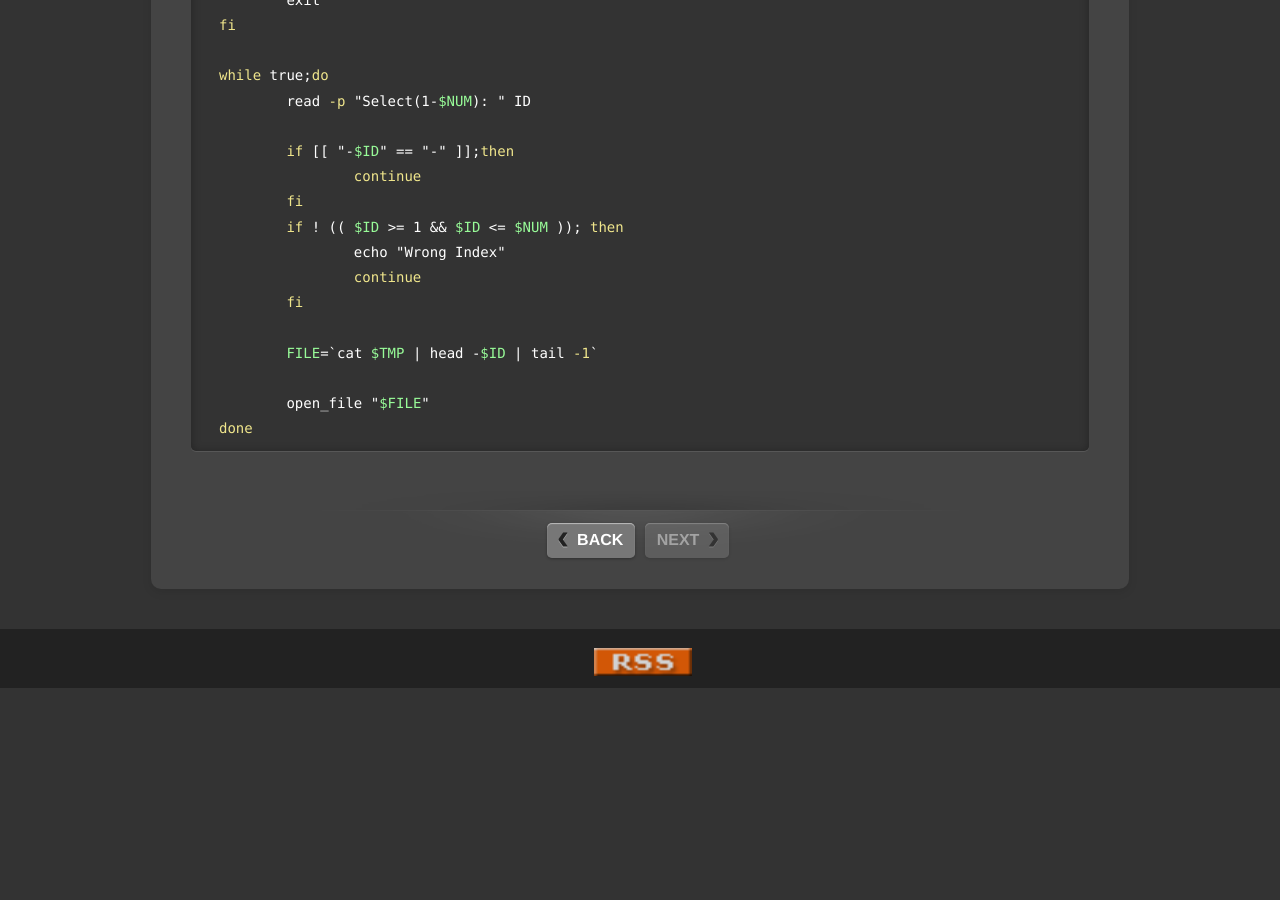
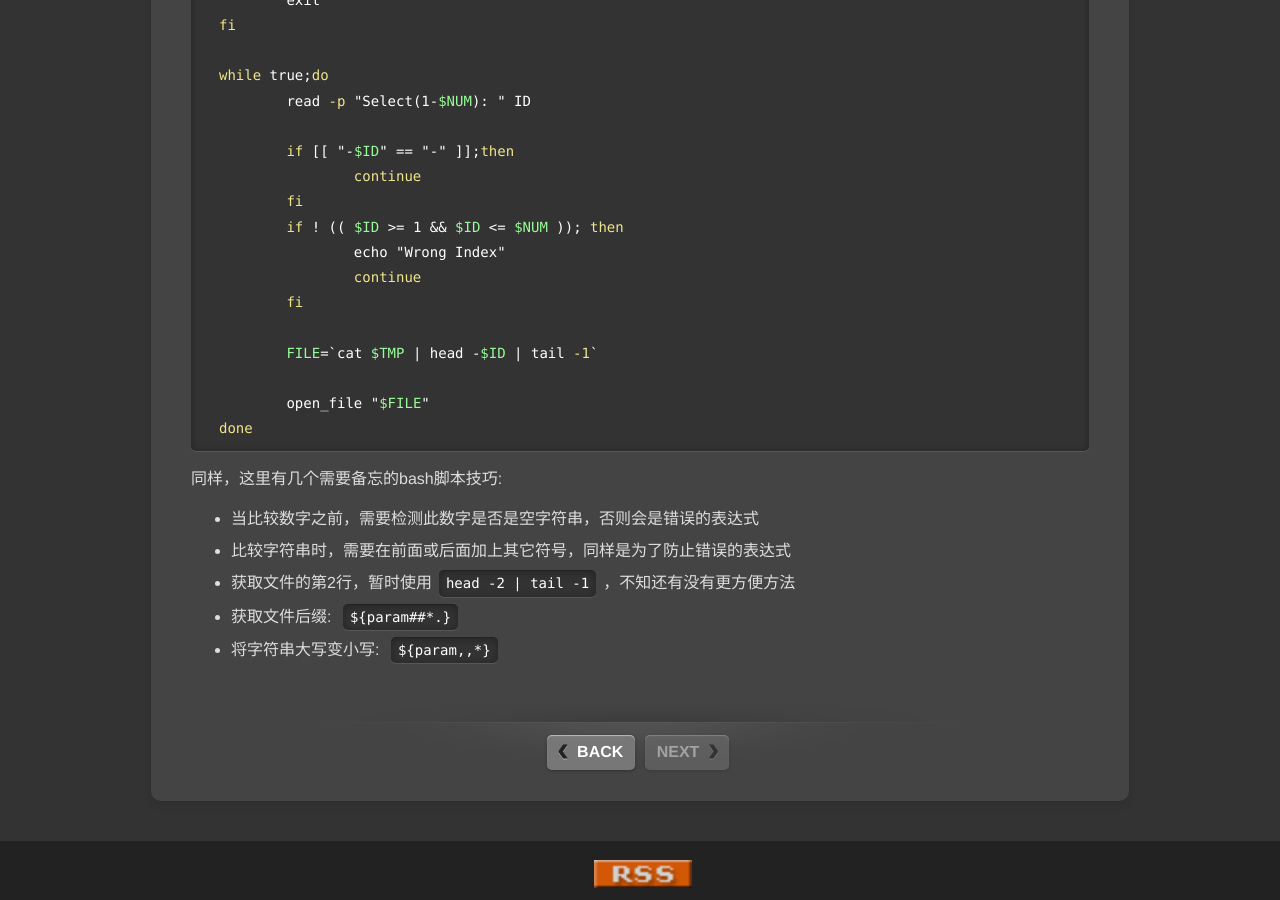
Before and after one commit to pkuwwt/pkuwwt.github.io, a Jekyll site: the page built from linux/_posts/2014-02-22-a-script-for-find-and-open-file.md, in a window 1280 px wide and 900 px high, scrolled down 1458 px. Built offline with Jekyll 4.4.1, drawn with Linux system fonts in a browser that asks for light colours; comment, search, counter and statistics services are not loaded; before the commit the page ends 2146 px from its top, so only the background shows below that.

Commit message:
modified:   linux/_posts/2014-02-22-a-script-for-find-and-open-file.md

```diff
--- a/linux/_posts/2014-02-22-a-script-for-find-and-open-file.md
+++ b/linux/_posts/2014-02-22-a-script-for-find-and-open-file.md
@@ -69,3 +69,11 @@ while true;do
 	open_file "$FILE"
 done
 {% endhighlight %}
+
+同样，这里有几个需要备忘的bash脚本技巧:
+
+  - 当比较数字之前，需要检测此数字是否是空字符串，否则会是错误的表达式
+  - 比较字符串时，需要在前面或后面加上其它符号，同样是为了防止错误的表达式
+  - 获取文件的第2行，暂时使用`head -2 | tail -1`，不知还有没有更方便方法
+  - 获取文件后缀: `${param##*.}`
+  - 将字符串大写变小写: `${param,,*}`
```
